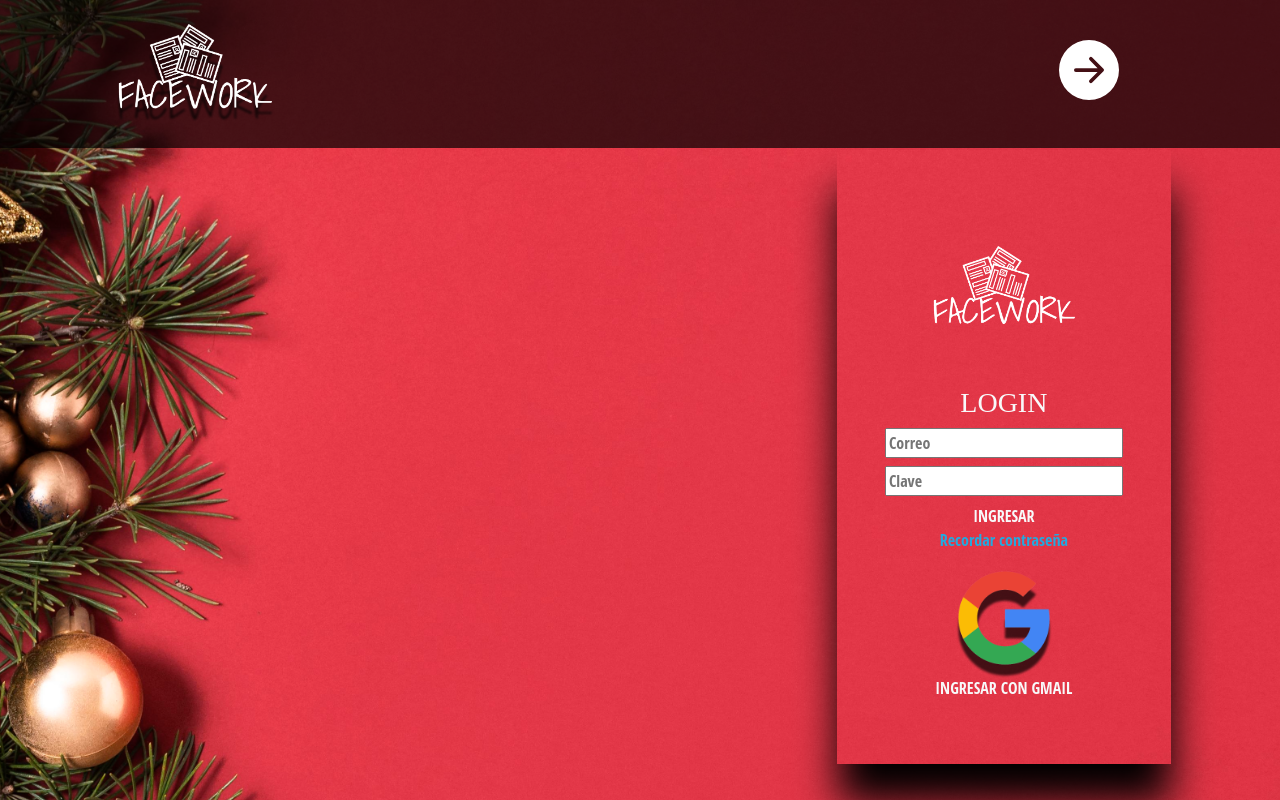
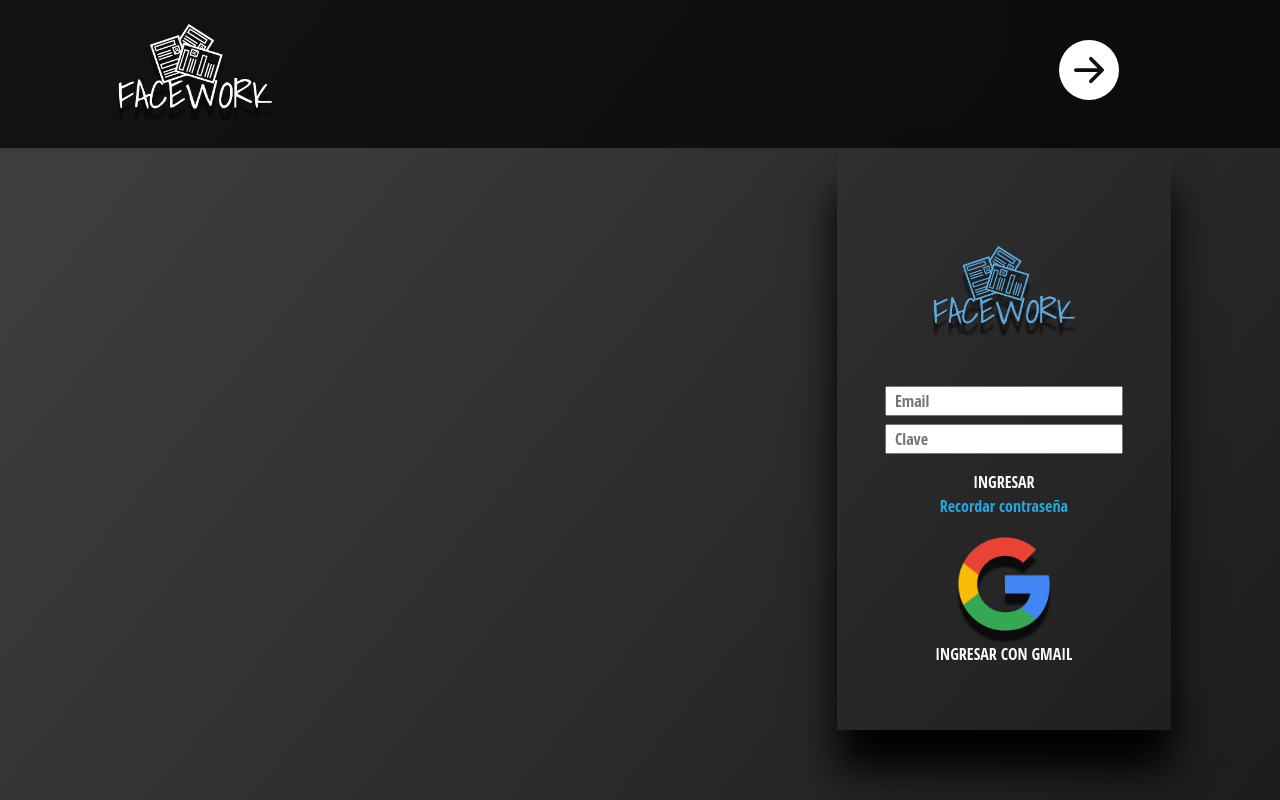
Before and after one commit to 2014maximo/FACEWORK, an Angular app: page /login in a window 1280 px wide. Shown: the top 800 px of the page. Built offline with nearby package versions, Linux system fonts and the light colour scheme; a web font is replaced by a local one.

Commit message:
agregar login

```diff
--- a/src/app/components/PAGES/login/login.component.html
+++ b/src/app/components/PAGES/login/login.component.html
@@ -1,21 +1,22 @@
-<div style="background: url(assets/img/backgrounds/navidad.jpg); background-size: cover; background-repeat: no-repeat; background-position: center center;">
+<div>
 <app-header></app-header>
 <div class="espaciado"></div>
 <div class="row">
     <div class="col-md-1"></div>
     <div class="col-md-10">
         <div class="row">
-            <div class="col-md-8"></div>
+            <div class="col-md-8">
+
+            </div>
             <div class="col-md-4">
                 <div class="p-5 text-center sombraUno">
                     <div class="p-5">
-                        <img src="assets/img/icons/facework-white.png" alt="" class="img-fluid">
+                        <img src="assets/img/icons/facework-blue.png" alt="" class="img-fluid drop">
                     </div>
                     <div *ngIf="!mostrarOcultarRecordar">
-                        <h3 class="text-light fuenteTres">LOGIN</h3>
-                        <form action="">
-                            <input class="fuenteUno fw-3 t3 w-100 mb-2" type="text" placeholder="Correo">
-                            <input class="fuenteUno fw-3 t3 w-100 mb-2" type="password" placeholder="Clave">
+                        <form [formGroup]="form">
+                            <input class="fuenteUno fw-3 w-100 mb-2 pl-2" type="text" placeholder="Email" formControlName="email">
+                            <input class="fuenteUno fw-3 w-100 mb-3 pl-2" type="password" placeholder="Clave"  formControlName="password">
                             <a href="inicio" class="text-light fuenteUno fw-3">INGRESAR</a><br>
                             <a href="http://" class="fuenteUno t3 fw-3" (click)="recordarClave(true)">Recordar contraseña</a>
                         </form>
--- a/src/app/components/PAGES/login/login.component.ts
+++ b/src/app/components/PAGES/login/login.component.ts
@@ -1,4 +1,6 @@
 import { Component, OnInit } from '@angular/core';
+import { FormBuilder, FormGroup, Validators } from '@angular/forms';
+import { AuthService } from '../../../services/auth.service';
 
 @Component({
   selector: 'app-login',
@@ -8,8 +10,13 @@
 export class LoginComponent implements OnInit {
 
   public mostrarOcultarRecordar: boolean = false;
+  public form: FormGroup;
 
-  constructor() {
+  constructor(private fb: FormBuilder, private authService: AuthService) {
+    this.form = this.fb.group({
+      email:['', [Validators.required]],
+      password: ['', [Validators.required]]
+    });
     this.inicializarVariables();
   }
 
--- a/src/app/components/components.module.ts
+++ b/src/app/components/components.module.ts
@@ -7,6 +7,7 @@
 import { LoginComponent } from './PAGES/login/login.component';
 import { InicioComponent } from './PAGES/inicio/inicio.component';
 import { DemoComponent } from './PAGES/demo/demo.component';
+import { FormsModule, ReactiveFormsModule } from '@angular/forms';
 
 
 
@@ -21,7 +22,9 @@
     DemoComponent
   ],
   imports: [
-    CommonModule
+    CommonModule,
+    FormsModule,
+    ReactiveFormsModule,
   ],
   exports: [
     HomeComponent
--- /dev/null
+++ b/src/app/services/auth.service.ts
@@ -0,0 +1,9 @@
+import { Injectable } from '@angular/core';
+
+@Injectable({
+  providedIn: 'root'
+})
+export class AuthService {
+
+  constructor() { }
+}
```
Also changed, not shown: src/assets/img/icons/facework-blue.png (added).
